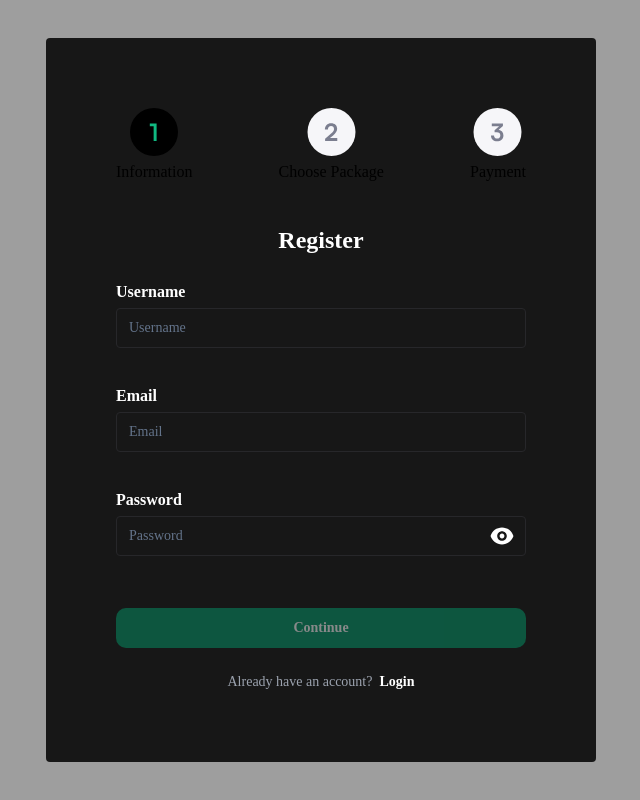
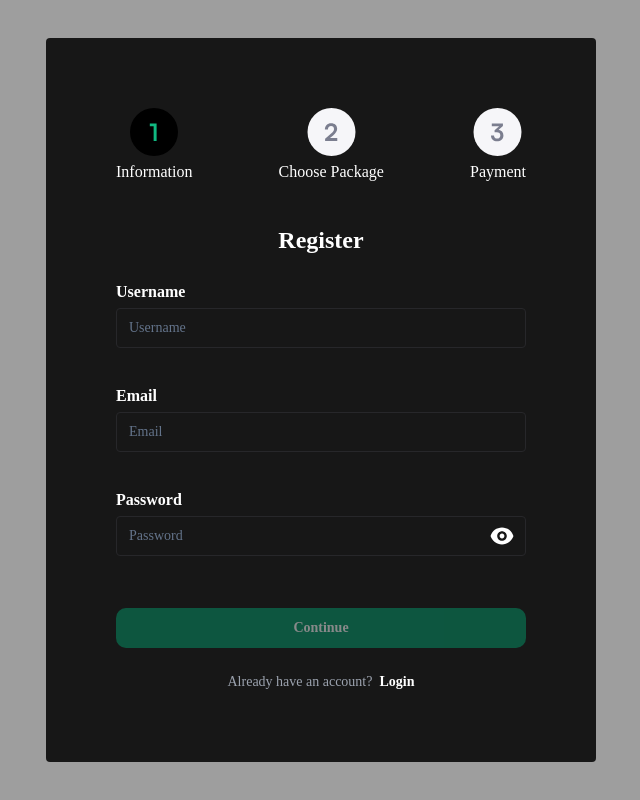
Before and after one commit to PyW1tt/Steaming, a React (Vite) app in the folder client/: page /register in a window 1280 px wide. Shown: the whole page, without its empty margins (319-959 px from the left). Built offline with nearby package versions, Linux system fonts and the light colour scheme; a web font is replaced by a local one.

Commit message:
fix color

```diff
--- a/client/src/pages/RegisterPage.tsx
+++ b/client/src/pages/RegisterPage.tsx
@@ -18,7 +18,7 @@ function RegisterPage() {
                 colorBg={step === "register" ? "#000" : "#10b981"}
                 colorNum={step === "register" ? "#10b981" : "#fff"}
               />
-              <span className="mt-1">Information</span>
+              <span className="mt-1 text-white">Information</span>
             </div>
             <div className="flex flex-col items-center">
               <Step2
@@ -37,14 +37,14 @@ function RegisterPage() {
                     : ""
                 }
               />
-              <span className="mt-1">Choose Package</span>
+              <span className="mt-1 text-white">Choose Package</span>
             </div>
             <div className=" flex flex-col items-center">
               <Step3
                 colorBg={step === "payment" ? "#000" : ""}
                 colorNum={step === "payment" ? "#10b981" : ""}
               />
-              <span className="mt-1">Payment</span>
+              <span className="mt-1 text-white">Payment</span>
             </div>
           </div>
           {step === "register" && <Register setStep={setStep} />}
```
